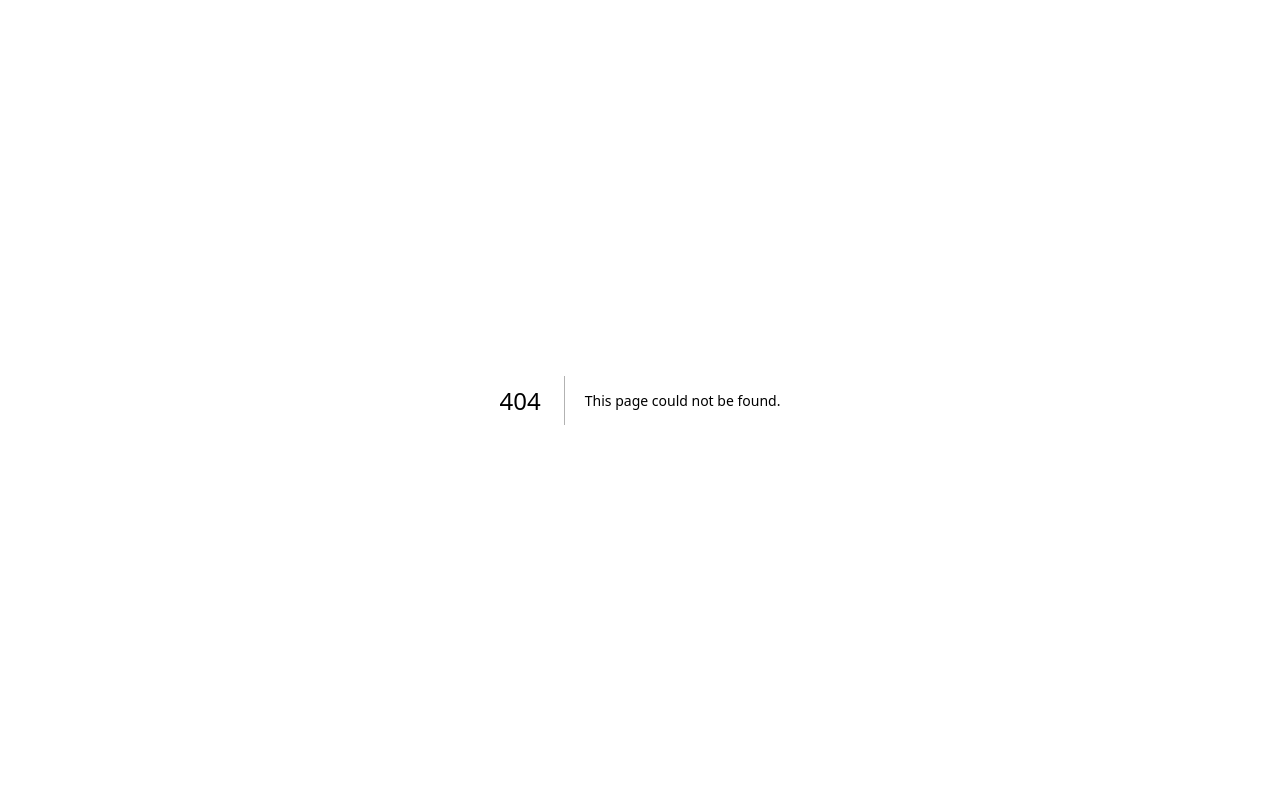
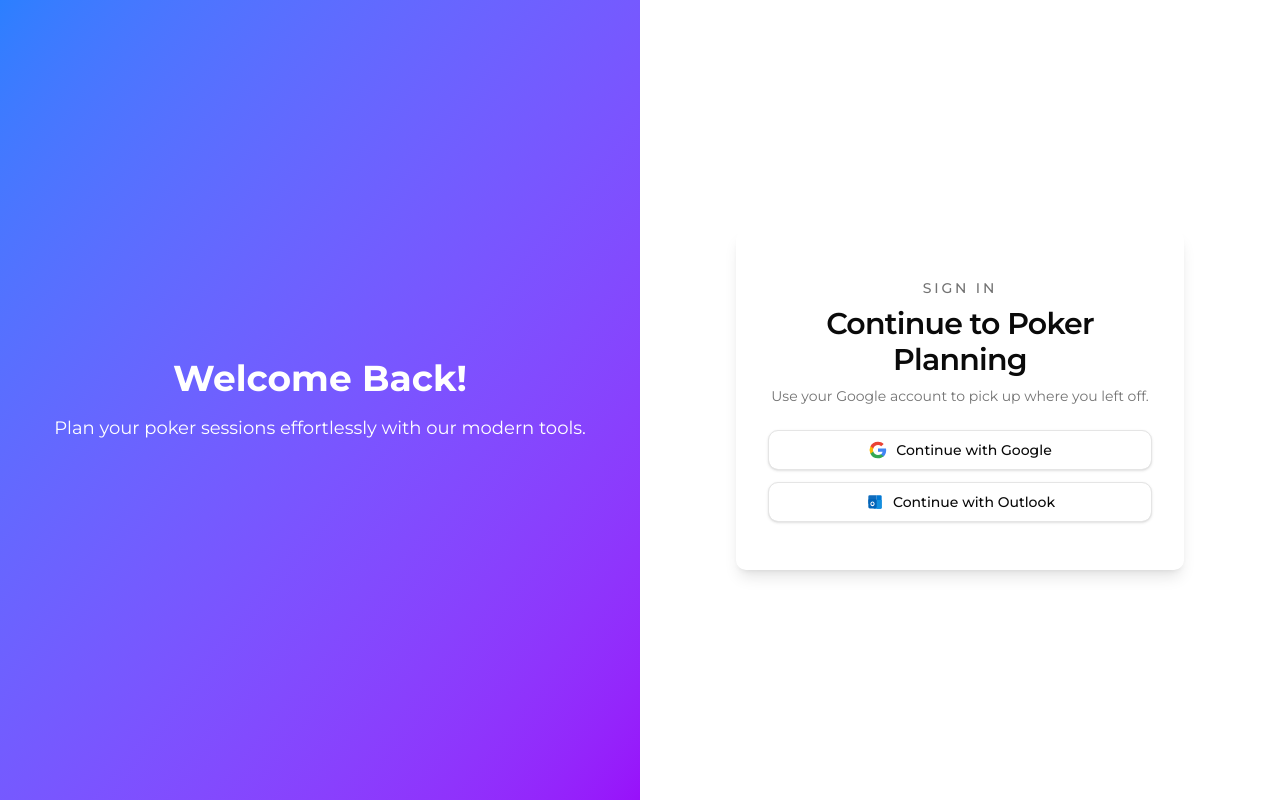
Before and after one commit to VncntDzn/poker-planning, a Next.js app: page /signin in a window 1280 px wide. Before the commit this address had no page. Built offline with nearby package versions, Linux system fonts and the light colour scheme.

Commit message:
added ui signin

```diff
--- /dev/null
+++ b/app/(auth)/layout.tsx
@@ -0,0 +1,27 @@
+import React, { ReactNode } from "react"
+
+interface Props {
+  children: ReactNode
+}
+export default function AuthLayout({ children }: Props) {
+  return (
+    <main className="flex min-h-screen flex-col lg:flex-row">
+      {/* Left Section */}
+      <section className="hidden flex-1 items-center justify-center bg-gradient-to-br from-blue-500 to-purple-600 text-white lg:flex">
+        <div className="px-8 text-center">
+          <h1 className="mb-4 text-4xl font-bold">Welcome Back!</h1>
+          <p className="text-lg">
+            Plan your poker sessions effortlessly with our modern tools.
+          </p>
+        </div>
+      </section>
+
+      {/* Right Section */}
+      <section className="flex flex-1 items-center justify-center bg-white">
+        <div className="w-full max-w-md rounded-lg px-8 py-12 shadow-lg">
+          {children}
+        </div>
+      </section>
+    </main>
+  )
+}
--- /dev/null
+++ b/app/(auth)/signin/page.tsx
@@ -0,0 +1,25 @@
+import { GoogleButton } from "@/common/components/google-button"
+import { OutlookButton } from "@/common/components/outlook-button"
+
+export default function Signin() {
+  return (
+    <div className="space-y-6">
+      <div className="space-y-2 text-center">
+        <p className="text-sm font-medium uppercase tracking-[0.2em] text-muted-foreground">
+          Sign in
+        </p>
+        <h2 className="text-3xl font-semibold tracking-tight text-foreground">
+          Continue to Poker Planning
+        </h2>
+        <p className="text-sm text-muted-foreground">
+          Use your Google account to pick up where you left off.
+        </p>
+      </div>
+
+      <div className="space-y-3">
+        <GoogleButton href="/api/auth/google" />
+        <OutlookButton href="/api/auth/outlook" />
+      </div>
+    </div>
+  )
+}
--- /dev/null
+++ b/app/(auth)/signup/page.tsx
@@ -0,0 +1,5 @@
+import React from 'react'
+
+export default function Signup() {
+  return <div>Signup</div>
+}
--- /dev/null
+++ b/common/components/google-button.tsx
@@ -0,0 +1,59 @@
+import Link from "next/link"
+import type { ReactNode } from "react"
+
+import { buttonVariants } from "@/common/components/ui/button"
+import { cn } from "@/lib/utils"
+
+interface GoogleButtonProps {
+  href: string
+  className?: string
+  children?: ReactNode
+}
+
+function GoogleIcon() {
+  return (
+    <svg
+      aria-hidden="true"
+      className="size-5 shrink-0"
+      viewBox="0 0 24 24"
+      xmlns="http://www.w3.org/2000/svg"
+    >
+      <path
+        d="M21.8 12.23c0-.76-.07-1.49-.2-2.18H12v4.13h5.5a4.7 4.7 0 0 1-2.04 3.08v2.56h3.31c1.94-1.78 3.03-4.4 3.03-7.59Z"
+        fill="#4285F4"
+      />
+      <path
+        d="M12 22c2.75 0 5.05-.91 6.74-2.47l-3.31-2.56c-.91.61-2.08.98-3.43.98-2.64 0-4.88-1.78-5.67-4.18H2.91v2.64A10 10 0 0 0 12 22Z"
+        fill="#34A853"
+      />
+      <path
+        d="M6.33 13.77A5.98 5.98 0 0 1 6 12c0-.61.11-1.2.33-1.77V7.59H2.91a10 10 0 0 0 0 8.82l3.42-2.64Z"
+        fill="#FBBC05"
+      />
+      <path
+        d="M12 6.05c1.5 0 2.84.52 3.9 1.52l2.92-2.92C17.04 2.98 14.74 2 12 2A10 10 0 0 0 2.91 7.59l3.42 2.64C7.12 7.83 9.36 6.05 12 6.05Z"
+        fill="#EA4335"
+      />
+    </svg>
+  )
+}
+
+export function GoogleButton({
+  href,
+  className,
+  children = "Continue with Google",
+}: GoogleButtonProps) {
+  return (
+    <Link
+      className={cn(
+        buttonVariants({ variant: "outline", size: "default" }),
+        "h-10 w-full gap-2 rounded-lg border-border bg-white px-3 text-foreground shadow-sm hover:bg-muted",
+        className
+      )}
+      href={href}
+    >
+      <GoogleIcon />
+      <span className="truncate">{children}</span>
+    </Link>
+  )
+}
--- /dev/null
+++ b/common/components/outlook-button.tsx
@@ -0,0 +1,54 @@
+import Link from "next/link"
+import type { ReactNode } from "react"
+
+import { buttonVariants } from "@/common/components/ui/button"
+import { cn } from "@/lib/utils"
+
+interface OutlookButtonProps {
+  href: string
+  className?: string
+  children?: ReactNode
+}
+
+function OutlookIcon() {
+  return (
+    <svg
+      aria-hidden="true"
+      className="size-5 shrink-0"
+      viewBox="0 0 24 24"
+      xmlns="http://www.w3.org/2000/svg"
+    >
+      <path d="M4 5.5A1.5 1.5 0 0 1 5.5 4H14v5.5h-4V14H4V5.5Z" fill="#0F6CBD" />
+      <path d="M14 4h4.5A1.5 1.5 0 0 1 20 5.5v13a1.5 1.5 0 0 1-1.5 1.5H14V4Z" fill="#0078D4" />
+      <path d="M10 9.5h10v9A1.5 1.5 0 0 1 18.5 20h-7A1.5 1.5 0 0 1 10 18.5v-9Z" fill="#1490DF" />
+      <path
+        d="M5.75 8.25h6.5A1.75 1.75 0 0 1 14 10v8a1.75 1.75 0 0 1-1.75 1.75h-6.5A1.75 1.75 0 0 1 4 18v-8a1.75 1.75 0 0 1 1.75-1.75Z"
+        fill="#0364B8"
+      />
+      <path
+        d="M9 11.25c-1.38 0-2.5 1.29-2.5 2.88S7.62 17 9 17s2.5-1.29 2.5-2.88-1.12-2.87-2.5-2.87Zm0 4.43c-.72 0-1.3-.7-1.3-1.55s.58-1.55 1.3-1.55 1.3.7 1.3 1.55-.58 1.55-1.3 1.55Z"
+        fill="#FFF"
+      />
+    </svg>
+  )
+}
+
+export function OutlookButton({
+  href,
+  className,
+  children = "Continue with Outlook",
+}: OutlookButtonProps) {
+  return (
+    <Link
+      className={cn(
+        buttonVariants({ variant: "outline", size: "default" }),
+        "h-10 w-full gap-2 rounded-lg border-border bg-white px-3 text-foreground shadow-sm hover:bg-muted",
+        className
+      )}
+      href={href}
+    >
+      <OutlookIcon />
+      <span className="truncate">{children}</span>
+    </Link>
+  )
+}
```
